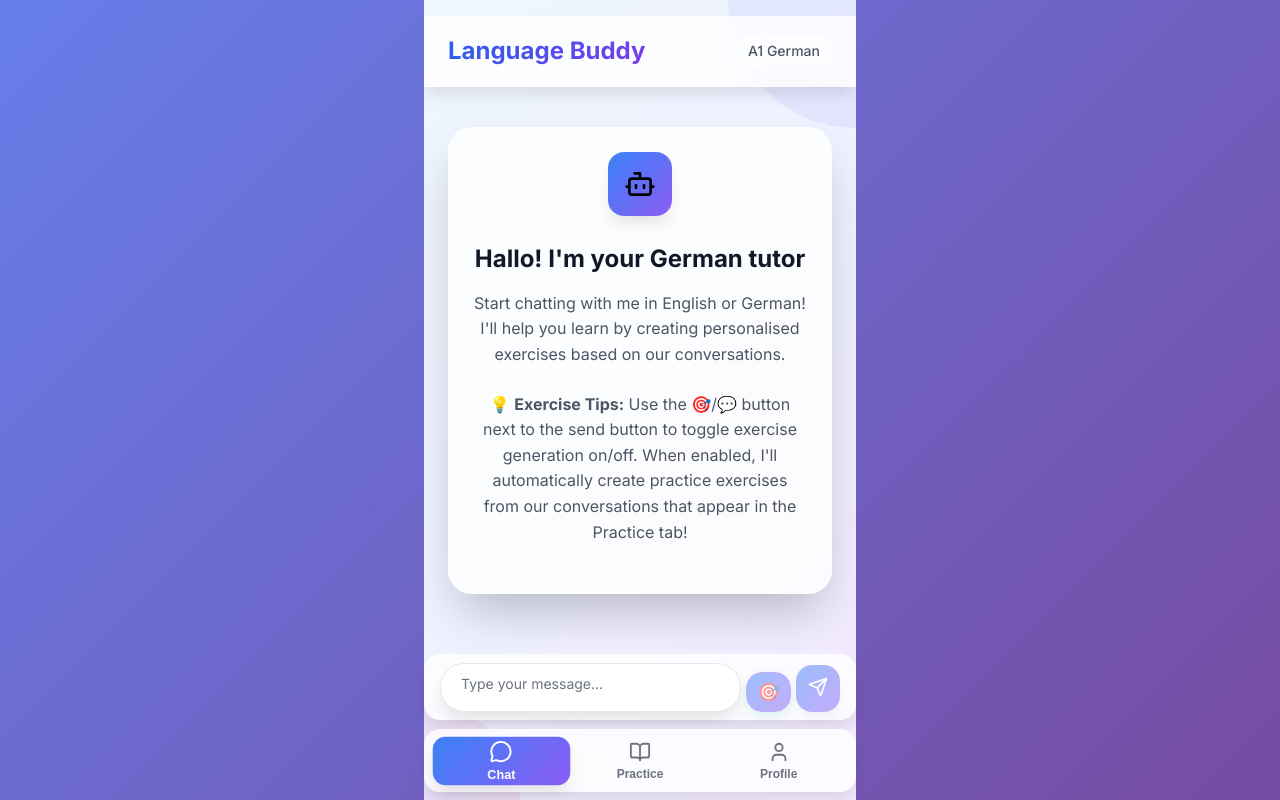
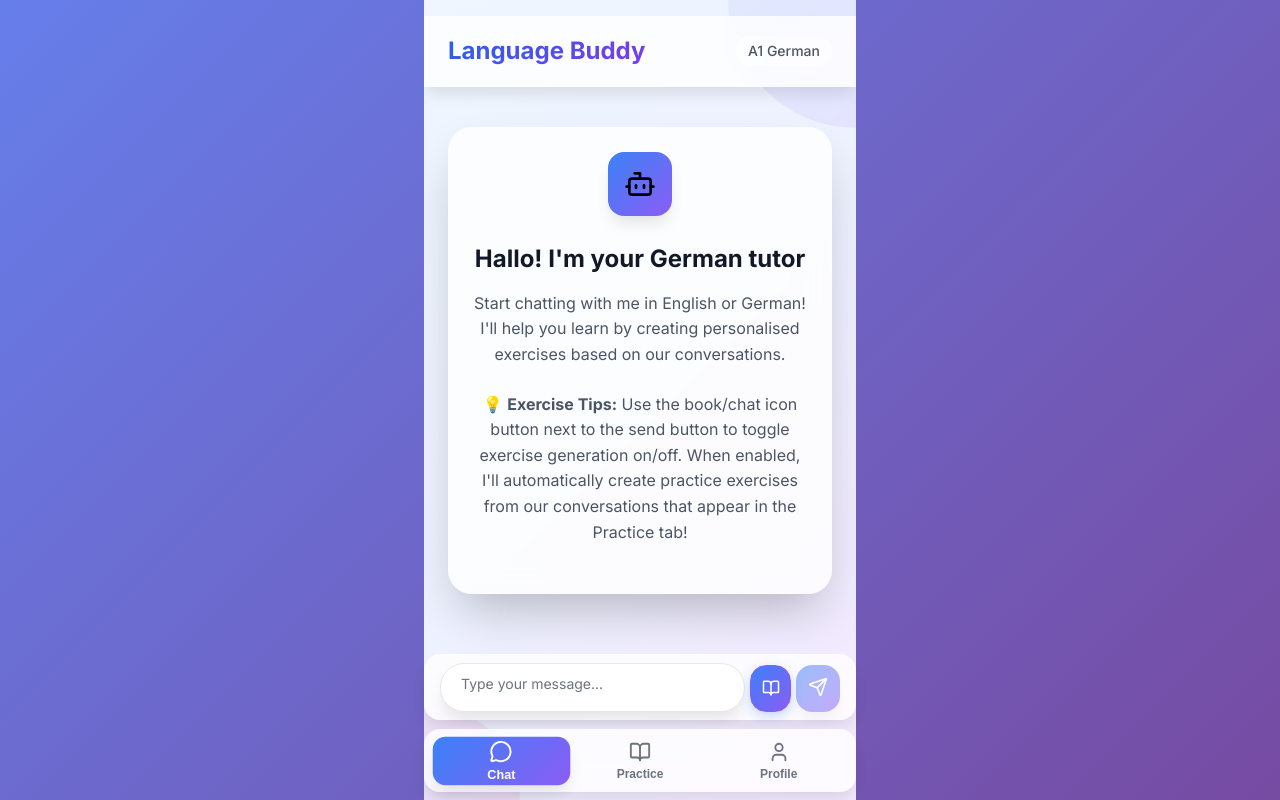
Before and after one commit to wymersam/language-buddy, a React (Vite) app: page / in a window 1280 px wide. Built offline with nearby package versions, Linux system fonts and the light colour scheme.

Commit message:
style(chat): update exercise icon

```diff
--- a/src/components/chat/MessageInput.tsx
+++ b/src/components/chat/MessageInput.tsx
@@ -1,5 +1,5 @@
 import React, { useState } from "react";
-import { Send } from "lucide-react";
+import { Send, BookOpen, MessageCircle } from "lucide-react";
 import type { User } from "../../types";
 
 interface MessageInputProps {
@@ -63,7 +63,11 @@ const MessageInput: React.FC<MessageInputProps> = ({
               : "Currently in chat-only mode. Click to enable automatic exercise generation based on your conversations."
           }
         >
-          {user.generateExercises ? "🎯" : "💬"}
+          {user.generateExercises ? (
+            <BookOpen size={18} />
+          ) : (
+            <MessageCircle size={18} />
+          )}
         </button>
 
         <button
--- a/src/components/chat/WelcomeMessage.tsx
+++ b/src/components/chat/WelcomeMessage.tsx
@@ -14,7 +14,7 @@ const WelcomeMessage: React.FC = () => {
           creating personalised exercises based on our conversations.
         </p>
         <p className="welcome-description">
-          💡 <strong>Exercise Tips:</strong> Use the 🎯/💬 button next to the
+          💡 <strong>Exercise Tips:</strong> Use the book/chat icon button next to the
           send button to toggle exercise generation on/off. When enabled, I'll
           automatically create practice exercises from our conversations that
           appear in the Practice tab!
--- a/src/index.css
+++ b/src/index.css
@@ -1342,7 +1342,7 @@ textarea:focus-visible {
   backdrop-filter: blur(16px);
   border: 2px solid transparent;
   border-radius: 1rem;
-  font-size: 1.1rem;
+  font-size: 1.5rem;
   font-weight: 600;
   cursor: pointer;
   transition: all 0.2s ease;
@@ -1361,15 +1361,15 @@ textarea:focus-visible {
 
 .input-exercise-toggle.enabled {
   background: linear-gradient(135deg, #3b82f6, #8b5cf6);
+  color: white;
   border: 1px solid #8b5cf6;
-  box-shadow: 0 4px 12px rgba(16, 185, 129, 0.3);
-  opacity: 0.5;
+  box-shadow: 0 4px 12px rgba(59, 130, 246, 0.3);
 }
 
 .input-exercise-toggle.disabled {
   background: linear-gradient(135deg, #6b7280 0%, #4b5563 100%);
   color: white;
-  border-color: #4b5563;
+  border: 1px solid #4b5563;
   box-shadow: 0 4px 12px rgba(107, 114, 128, 0.3);
 }
 
```
